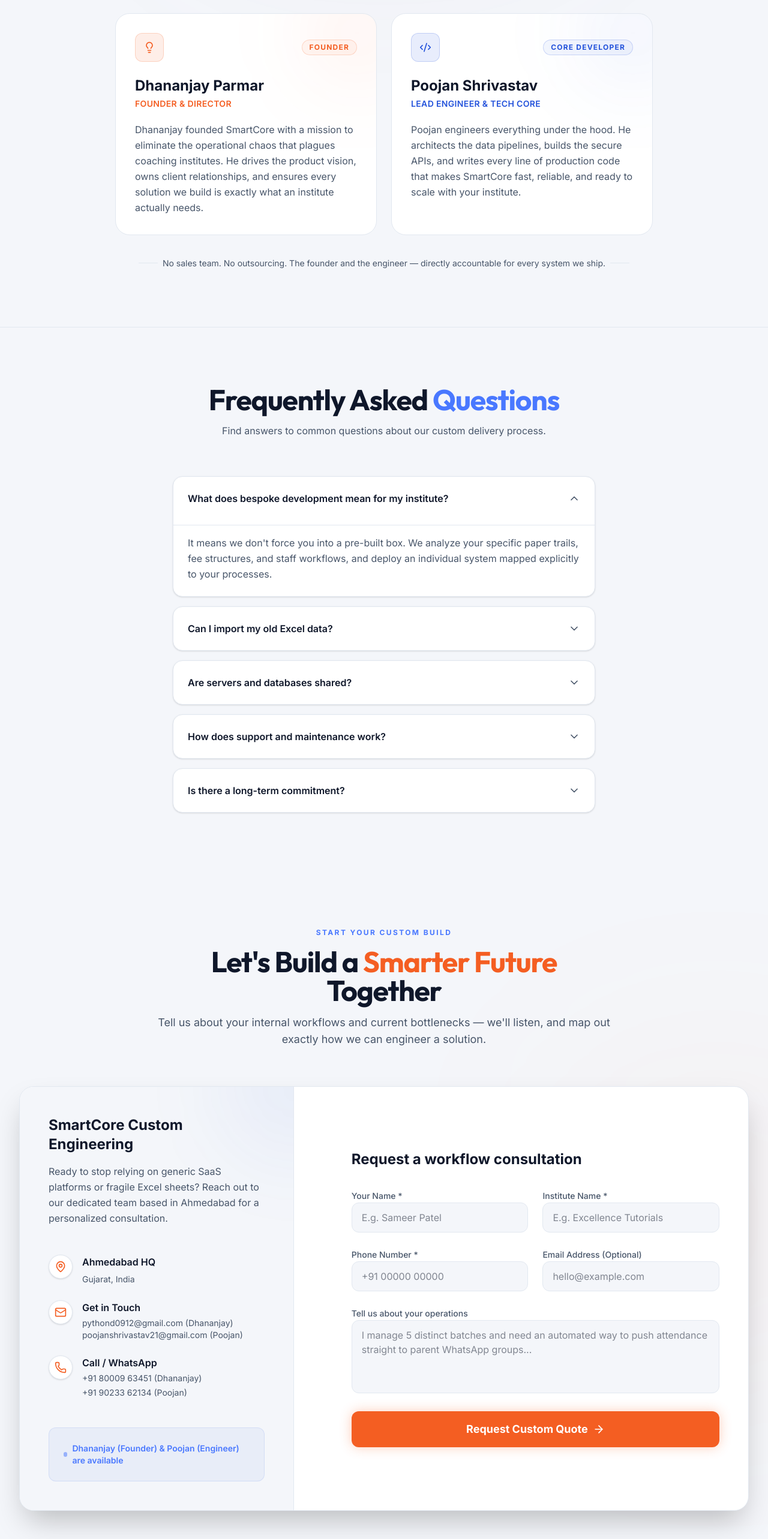
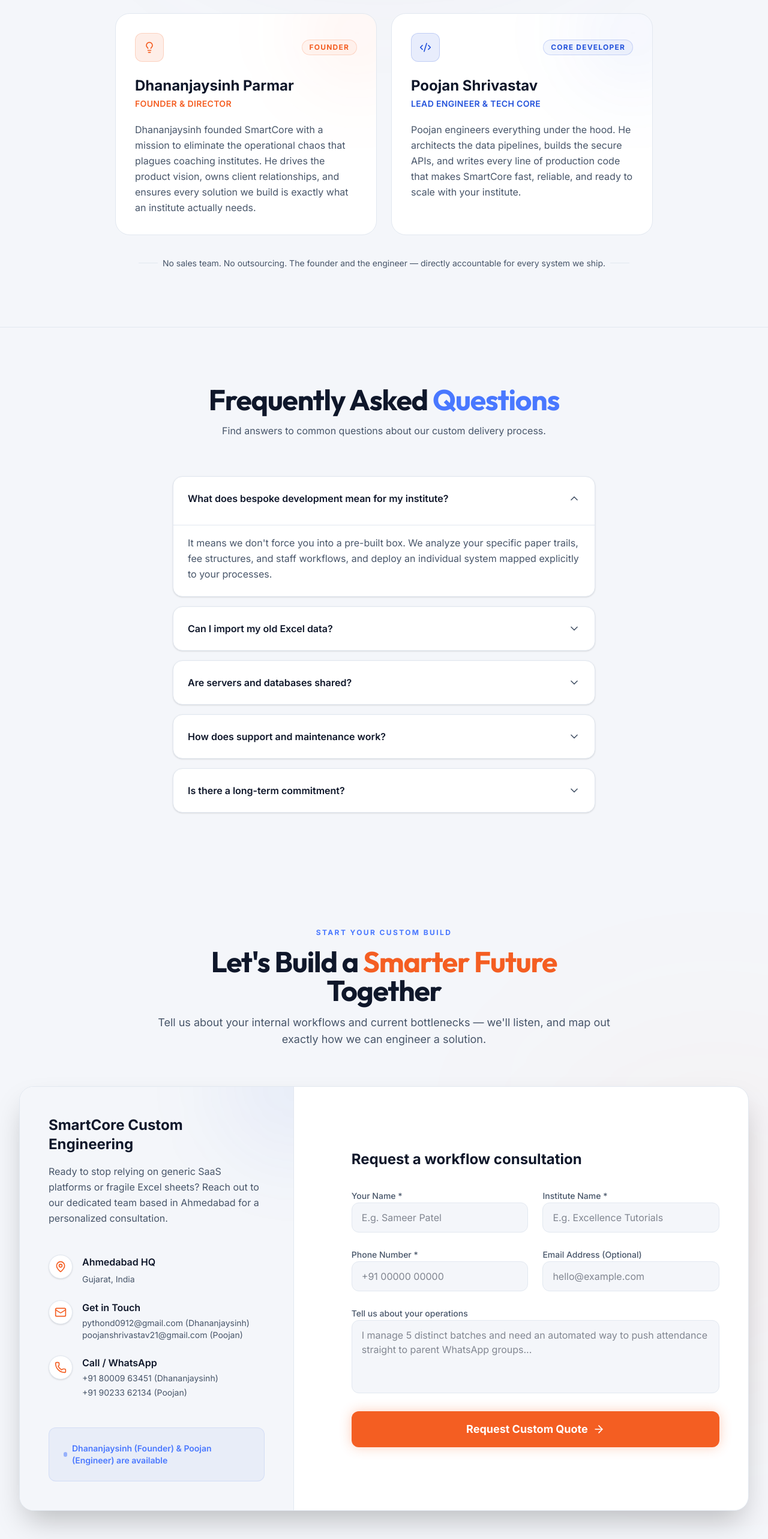
Before and after one commit to Poojan2107/SmartCore, a Next.js app: page / in a window 1280 px wide. Shown: the part 6220-8786 px from the top of the page at 60% size. Built offline with nearby package versions, Linux system fonts and the light colour scheme.

Commit message:
fix: rename Dhananjay to Dhananjaysinh across all components

```diff
--- a/src/components/ContactSection.tsx
+++ b/src/components/ContactSection.tsx
@@ -118,7 +118,7 @@
                   <div>
                     <strong className="block text-[var(--fg)] font-semibold mb-1">Get in Touch</strong>
                     <div className="flex flex-col">
-                      <a href="mailto:pythond0912@gmail.com" className="text-[var(--muted)] text-sm hover:text-[var(--color-brand-orange)] transition-colors">pythond0912@gmail.com (Dhananjay)</a>
+                      <a href="mailto:pythond0912@gmail.com" className="text-[var(--muted)] text-sm hover:text-[var(--color-brand-orange)] transition-colors">pythond0912@gmail.com (Dhananjaysinh)</a>
                       <a href="mailto:poojanshrivastav21@gmail.com" className="text-[var(--muted)] text-sm hover:text-[var(--color-brand-orange)] transition-colors">poojanshrivastav21@gmail.com (Poojan)</a>
                     </div>
                   </div>
@@ -131,7 +131,7 @@
                   <div>
                     <strong className="block text-[var(--fg)] font-semibold mb-1">Call / WhatsApp</strong>
                     <div className="flex flex-col gap-1">
-                      <a href="tel:+918000963451" className="text-[var(--muted)] text-sm hover:text-[var(--color-brand-orange)] transition-colors">+91 80009 63451 (Dhananjay)</a>
+                      <a href="tel:+918000963451" className="text-[var(--muted)] text-sm hover:text-[var(--color-brand-orange)] transition-colors">+91 80009 63451 (Dhananjaysinh)</a>
                       <a href="tel:+919023362134" className="text-[var(--muted)] text-sm hover:text-[var(--color-brand-orange)] transition-colors">+91 90233 62134 (Poojan)</a>
                     </div>
                   </div>
@@ -142,7 +142,7 @@
             <div className="mt-12 p-6 bg-[var(--color-brand-blue)]/5 rounded-xl border border-[var(--color-brand-blue)]/10">
               <p className="text-sm font-semibold text-[var(--color-brand-blue-light)] flex items-center gap-2">
                 <span className="w-2 h-2 rounded-full bg-[var(--color-brand-blue-light)] animate-pulse" />
-                Dhananjay (Founder) & Poojan (Engineer) are available
+                Dhananjaysinh (Founder) & Poojan (Engineer) are available
               </p>
             </div>
           </div>
@@ -161,7 +161,7 @@
                 </div>
                 <h3 className="text-3xl font-bold text-[var(--fg)] mb-4">Request Received!</h3>
                 <p className="text-[var(--muted)] text-lg mb-8 max-w-sm mx-auto">
-                  Thank you for reaching out. Poojan or Dhananjay will contact you within the next 24 hours to discuss your custom build.
+                  Thank you for reaching out. Poojan or Dhananjaysinh will contact you within the next 24 hours to discuss your custom build.
                 </p>
                 <button
                   onClick={() => {
--- a/src/components/Footer.tsx
+++ b/src/components/Footer.tsx
@@ -16,7 +16,7 @@
               </span>
             </div>
             <p className="max-w-sm">
-              Founded by Dhananjay Parmar. Engineered by Poojan Shrivastav. An Ahmedabad-based company building bespoke, high-performance management systems exclusively for coaching institutes.
+              Founded by Dhananjaysinh Parmar. Engineered by Poojan Shrivastav. An Ahmedabad-based company building bespoke, high-performance management systems exclusively for coaching institutes.
             </p>
           </div>
 
@@ -33,11 +33,11 @@
             <h4 className="text-[var(--fg)] font-bold uppercase tracking-wider text-sm mb-6">Contact</h4>
             <ul className="space-y-4">
               <li className="flex flex-col space-y-2">
-                <a href="mailto:pythond0912@gmail.com" className="hover:text-[var(--color-brand-blue-light)] transition-colors">pythond0912@gmail.com (Dhananjay)</a>
+                <a href="mailto:pythond0912@gmail.com" className="hover:text-[var(--color-brand-blue-light)] transition-colors">pythond0912@gmail.com (Dhananjaysinh)</a>
                 <a href="mailto:poojanshrivastav21@gmail.com" className="hover:text-[var(--color-brand-blue-light)] transition-colors">poojanshrivastav21@gmail.com (Poojan)</a>
               </li>
               <li className="flex flex-col space-y-2 pt-2">
-                <a href="tel:+918000963451" className="hover:text-[var(--color-brand-blue-light)] transition-colors">+91 80009 63451 (Dhananjay)</a>
+                <a href="tel:+918000963451" className="hover:text-[var(--color-brand-blue-light)] transition-colors">+91 80009 63451 (Dhananjaysinh)</a>
                 <a href="tel:+919023362134" className="hover:text-[var(--color-brand-blue-light)] transition-colors">+91 90233 62134 (Poojan)</a>
               </li>
               <li>Ahmedabad, Gujarat</li>
@@ -47,7 +47,7 @@
         </div>
 
         <div className="pt-8 border-t border-[var(--border)] flex flex-col md:flex-row justify-between items-center gap-4 text-sm">
-          <p>© {new Date().getFullYear()} SmartCore Technologies. Founded by Dhananjay Parmar.</p>
+          <p>© {new Date().getFullYear()} SmartCore Technologies. Founded by Dhananjaysinh Parmar.</p>
           <div className="flex gap-6">
             <a href="#" className="hover:text-[var(--color-brand-blue-light)] transition-colors">Privacy Policy</a>
             <a href="#" className="hover:text-[var(--color-brand-blue-light)] transition-colors">Terms of Service</a>
--- a/src/components/TeamSection.tsx
+++ b/src/components/TeamSection.tsx
@@ -43,7 +43,7 @@
 
         <div className="grid md:grid-cols-2 gap-6 max-w-4xl mx-auto">
 
-          {/* Dhananjay — Founder */}
+          {/* Dhananjaysinh — Founder */}
           <motion.div
             initial={{ opacity: 0, x: -20 }}
             whileInView={{ opacity: 1, x: 0 }}
@@ -60,10 +60,10 @@
                   Founder
                 </span>
               </div>
-              <h3 className="text-2xl font-bold text-[var(--fg)] mb-1">Dhananjay Parmar</h3>
+              <h3 className="text-2xl font-bold text-[var(--fg)] mb-1">Dhananjaysinh Parmar</h3>
               <p className="text-[var(--color-brand-orange)] text-sm font-semibold uppercase tracking-wide mb-5">Founder & Director</p>
               <p className="text-[var(--muted)] leading-relaxed">
-                Dhananjay founded SmartCore with a mission to eliminate the operational chaos that plagues coaching institutes. He drives the product vision, owns client relationships, and ensures every solution we build is exactly what an institute actually needs.
+                Dhananjaysinh founded SmartCore with a mission to eliminate the operational chaos that plagues coaching institutes. He drives the product vision, owns client relationships, and ensures every solution we build is exactly what an institute actually needs.
               </p>
             </div>
           </motion.div>
```
